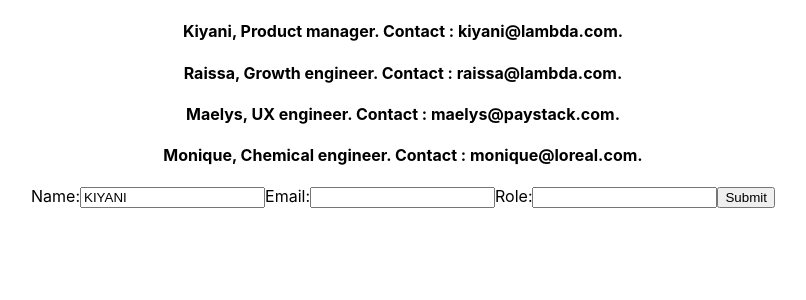
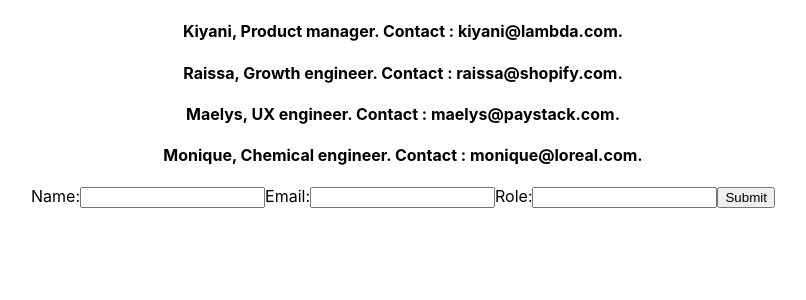
Before and after one commit to bloominstituteoftechnology/team-builder, a React (Create React App) app in the folder team-builder/: page / in a window 1280 px wide. Shown: the top 300 px of the page, without its empty margins (237-1043 px from the left). Built offline with nearby package versions, Linux system fonts and the light colour scheme.

Commit message:
MVP completed

```diff
--- a/team-builder/src/App.js
+++ b/team-builder/src/App.js
@@ -8,33 +8,32 @@ import uuid from 'uuid';
 
 const initialteamMemberList = [
   {id: uuid(), name: 'Kiyani', email: 'kiyani@lambda.com', role: 'Product manager'},
-  {id: uuid(), name: 'Raissa', email: 'raissa@lambda.com', role: 'Growth engineer'},
+  {id: uuid(), name: 'Raissa', email: 'raissa@shopify.com', role: 'Growth engineer'},
   {id: uuid(), name: 'Maelys', email: 'maelys@paystack.com', role: 'UX engineer'},
   {id: uuid(), name: 'Monique', email: 'monique@loreal.com', role: 'Chemical engineer'},
 ]
 
 const initialTeamMemberForm = {
-name:'KIYANI',
+  name:'',
   email:'',
   role:'',
 }
 
-// { ...TeamMemberForm, [event.target.name]: event.target.value }
 
 function App() {
   const [teamMemberList, setteamMemberList] = useState(initialteamMemberList);
-  const [TeamMemberForm, setTeamMemberForm] = useState (initialTeamMemberForm);
+  const [teamMemberForm, setTeamMemberForm] = useState (initialTeamMemberForm);
 
   const handleChange = event => {
-    setTeamMemberForm ([{name: event.target.value, email:event.target.value, role:event.target.value}]);
+    console.log(event.target.name);
+    setTeamMemberForm({...teamMemberForm, [event.target.name]: event.target.value});
   };
 
 
   // when the user clicks submit the state will be reset with empty strings
   const handleSubmit = event => {
     event.preventDefault();
-
-  setteamMemberList(teamMemberList.concat(TeamMemberForm));
+    setteamMemberList(teamMemberList.concat(teamMemberForm));
   };
 
   return (
@@ -43,29 +42,40 @@ function App() {
       {/* {console.log(teamMemberList)} */}
 
       {
-      teamMemberList.map(members => (
-      <h4 key={members.id}>
-        {members.name}, {members.role}. Contact : {members.email}.
-        </h4>
+        teamMemberList.map(member => (
+          <Member key={member.id} mem={member} />
         ))
       }
+      <Form handleSubmit={handleSubmit} handleChange={handleChange} teamMemberForm={teamMemberForm}/>
+
+    </div>
+  );
+}
+
+export default App;
+
+
+const Form = props => {
+  const  { handleSubmit, handleChange, teamMemberForm} = props;
+
+  return (
     <form onSubmit={handleSubmit}>
         <label>
           Name:
           <input
             type='text'
             name='name'
-        value={TeamMemberForm.name}
-        onChange={event => handleChange(event)}
+            value={teamMemberForm.name}
+            onChange={handleChange}
           />
         </label>
 
         <label>
         Email:
         <input
-      type='text'
-      email='email'
-      value={TeamMemberForm.email}
+        type='email'
+        name='email'
+        value={teamMemberForm.email}
         onChange={event => handleChange(event)}
         />
         </label>
@@ -74,16 +84,25 @@ function App() {
         Role:
         <input
         type='text'
-      role='role'
-      value={TeamMemberForm.role}
+        name='role'
+        value={teamMemberForm.role}
         onChange={event => handleChange(event)}
         />
       </label>
 
       <button> Submit </button>
     </form>
-    </div>
-  );
+
+  )
 }
 
-export default App;
+
+const Member = props => {
+  const { id, name, role, email } = props.mem;
+
+  return (
+    <h4>
+      {name}, {role}. Contact : {email}.
+    </h4>
+  )
+}
```
Lines whose indentation alone changed are shown as unchanged.
